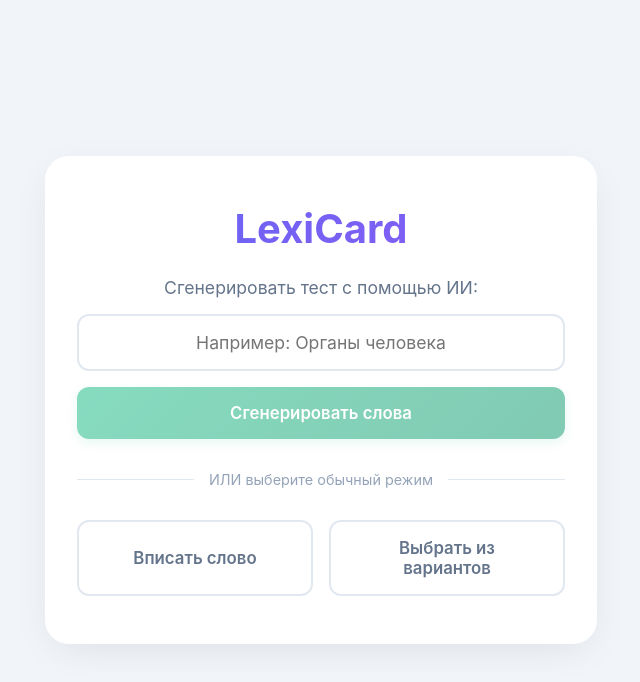
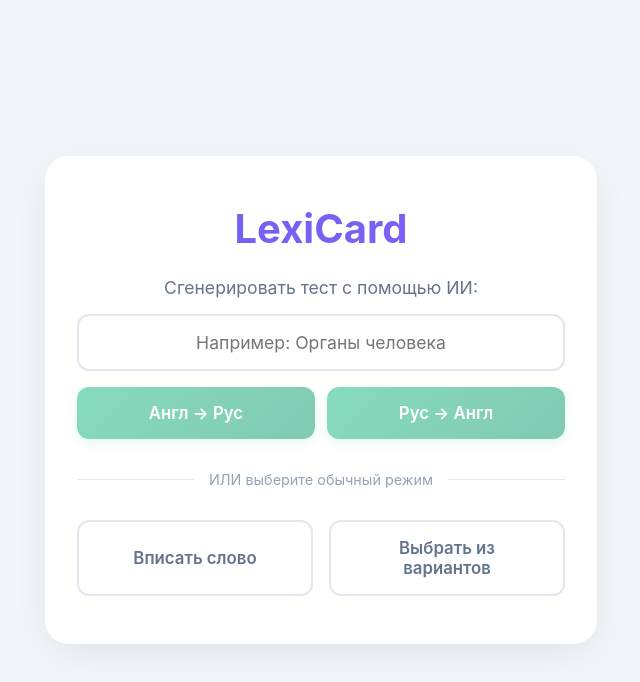
Before and after one commit to Evil-Pinguin/lexicard, a React (Vite) app: page / in a window 1280 px wide. Shown: the top 682 px of the page, without its empty margins (319-959 px from the left). Built offline with nearby package versions, Linux system fonts and the light colour scheme.

Commit message:
Add bidirectional translation (En-Ru / Ru-En)

```diff
--- a/src/App.tsx
+++ b/src/App.tsx
@@ -1,13 +1,13 @@
 import { useState, useEffect } from 'react';
 import { words as initialWords } from './data';
-import { type Mode, type WordCard } from './types';
+import { type Mode, type WordCard, type Direction } from './types';
 import { StartScreen } from './components/StartScreen';
 import { ResultScreen } from './components/ResultScreen';
 import { Flashcard } from './components/Flashcard';
 
 type AnswerStatus = 'idle' | 'correct' | 'incorrect';
 
-// Функция генерации звука (остается здесь, так как это утилита)
+// Функция генерации звука
 const playSound = (isCorrect: boolean) => {
   const AudioContext = window.AudioContext || (window as any).webkitAudioContext;
   const audioContext = new AudioContext();
@@ -42,48 +42,44 @@ function App() {
   const [isFinished, setIsFinished] = useState<boolean>(false);
   const [timeLeft, setTimeLeft] = useState<number>(10);
 
-  // AI стейты (теперь на своем месте, на верху компонента)
+  // AI стейты и направление перевода
   const [words, setWords] = useState<WordCard[]>(initialWords);
   const [topic, setTopic] = useState<string>('');
   const [isLoading, setIsLoading] = useState<boolean>(false);
+  const [direction, setDirection] = useState<Direction>('en-ru');
 
   const currentWord = words[currentIndex];
 
-  const generateChoices = (correctWord: WordCard) => {
-    const wrongTranslations = words.filter(w => w.id !== correctWord.id).map(w => w.russian);
+  const generateChoices = (correctWord: WordCard, dir: Direction = direction) => {
+    const lang = dir === 'en-ru' ? 'russian' : 'english';
+    const wrongTranslations = words.filter(w => w.id !== correctWord.id).map(w => w[lang]);
     const shuffledWrong = wrongTranslations.sort(() => 0.5 - Math.random());
-    const finalChoices = [...shuffledWrong.slice(0, 3), correctWord.russian].sort(() => 0.5 - Math.random());
+    const finalChoices = [...shuffledWrong.slice(0, 3), correctWord[lang]].sort(() => 0.5 - Math.random());
     setChoices(finalChoices);
   };
 
-    const handleGenerateWords = async () => {
+  const handleGenerateWords = async (dir: Direction) => {
     if (!topic.trim()) return;
 
     setIsLoading(true);
+    setDirection(dir); // Устанавливаем направление для всего теста
 
     try {
-      // Делаем POST-запрос к нашей серверлесс-функции в папке api
       const response = await fetch('/api/generate', {
         method: 'POST',
-        headers: {
-          'Content-Type': 'application/json',
-        },
-        body: JSON.stringify({ topic }), // Отправляем тему, введенную пользователем
+        headers: { 'Content-Type': 'application/json' },
+        body: JSON.stringify({ topic }),
       });
 
-      if (!response.ok) {
-        throw new Error('Ошибка сервера');
-      }
+      if (!response.ok) throw new Error('Ошибка сервера');
 
-      // Получаем слова из ответа
       const aiWords: WordCard[] = await response.json();
 
-      // Обновляем слова и сбрасываем прогресс теста
       setWords(aiWords);
       setCurrentIndex(0);
       setScore(0);
       setIsFinished(false);
-      setMode('input'); // Сразу кидаем в режим ввода текста
+      setMode('input');
       setTopic('');
     } catch (error) {
       console.error('Ошибка генерации:', error);
@@ -111,7 +107,10 @@ function App() {
   const handleCheckAnswer = () => {
     if (answerStatus !== 'idle') return;
     const normalizedAnswer = userAnswer.trim().toLowerCase();
-        const correctAnswer = currentWord.russian.trim().toLowerCase();
+    const correctAnswer = direction === 'en-ru'
+      ? currentWord.russian.trim().toLowerCase()
+      : currentWord.english.trim().toLowerCase();
+
     if (normalizedAnswer === correctAnswer) {
       setAnswerStatus('correct');
       setScore(score + 1);
@@ -120,13 +119,15 @@ function App() {
     } else {
       setAnswerStatus('incorrect');
       playSound(false);
-      setTimeout(() => handleNextWord(), 3000);
+      setTimeout(() => handleNextWord(), 1500);
     }
   };
 
   const handleCheckChoice = (choice: string) => {
     if (answerStatus !== 'idle') return;
-    if (choice === currentWord.russian) {
+    const correctChoice = direction === 'en-ru' ? currentWord.russian : currentWord.english;
+
+    if (choice === correctChoice) {
       setAnswerStatus('correct');
       setScore(score + 1);
       playSound(true);
@@ -160,7 +161,6 @@ function App() {
 
   const progressPercent = ((currentIndex + 1) / words.length) * 100;
 
-  // Ранние возвраты
   if (mode === null) {
     return (
       <StartScreen
@@ -179,7 +179,6 @@ function App() {
     return <ResultScreen score={score} totalWords={words.length} />;
   }
 
-  // Основной экран
   return (
     <Flashcard
       mode={mode}
@@ -189,6 +188,7 @@ function App() {
       answerStatus={answerStatus}
       choices={choices}
       progressPercent={progressPercent}
+      direction={direction}
       setUserAnswer={setUserAnswer}
       handleCheckAnswer={handleCheckAnswer}
       handleCheckChoice={handleCheckChoice}
--- a/src/components/Flashcard.tsx
+++ b/src/components/Flashcard.tsx
@@ -1,5 +1,5 @@
 import { useEffect, useRef } from 'react';
-import { type Mode, type WordCard } from '../types';
+import { type Mode, type WordCard, type Direction } from '../types';
 
 type AnswerStatus = 'idle' | 'correct' | 'incorrect';
 
@@ -11,6 +11,7 @@ interface FlashcardProps {
   answerStatus: AnswerStatus;
   choices: string[];
   progressPercent: number;
+  direction: Direction; // <-- Добавили направление
   setUserAnswer: (answer: string) => void;
   handleCheckAnswer: () => void;
   handleCheckChoice: (choice: string) => void;
@@ -19,18 +20,21 @@ interface FlashcardProps {
 }
 
 export const Flashcard = ({
-  mode, currentWord, timeLeft, userAnswer, answerStatus, choices, progressPercent,
+  mode, currentWord, timeLeft, userAnswer, answerStatus, choices, progressPercent, direction,
   setUserAnswer, handleCheckAnswer, handleCheckChoice, handleNextWord, handleKeyDown
 }: FlashcardProps) => {
-  // Хук для связи с DOM-элементом инпута
   const inputRef = useRef<HTMLInputElement>(null);
 
-  // Автофокус на инпуте при смене слова или режима
   useEffect(() => {
     if (mode === 'input' && answerStatus === 'idle') {
       inputRef.current?.focus();
     }
   }, [currentWord, mode, answerStatus]);
+
+  // Определяем, какое слово показывать крупно, а какое прятать
+  const displayWord = direction === 'en-ru' ? currentWord.english : currentWord.russian;
+  const correctAnswerText = direction === 'en-ru' ? currentWord.russian : currentWord.english;
+  const placeholderText = direction === 'en-ru' ? 'Введите перевод на русский' : 'Введите перевод на английский';
 
   return (
     <div className="app">
@@ -38,16 +42,17 @@ export const Flashcard = ({
         <div className="progress-fill" style={{ width: `${progressPercent}%` }}></div>
       </div>
 
-        <div className="card card-animate" key={currentWord.id}>
-        <h2 className="word">{currentWord.english}</h2>
+      <div className="card card-animate" key={currentWord.id}>
+        <h2 className="word">{displayWord}</h2>
         <p className={`timer ${timeLeft <= 3 ? 'timer-danger' : ''}`}>Осталось времени: {timeLeft} сек</p>
+
         {answerStatus === 'correct' && (
           <div className="dopamine-badge">Отлично! +1</div>
         )}
-                {/* Блок исправления ошибки */}
+
         {answerStatus === 'incorrect' && (
           <div className="correction-block">
-            <p className="correct-answer">Правильный ответ: {currentWord.russian}</p>
+            <p className="correct-answer">Правильный ответ: {correctAnswerText}</p>
             {mode === 'input' && userAnswer.trim() && (
               <p className="wrong-answer">Ваш ответ: {userAnswer}</p>
             )}
@@ -57,13 +62,13 @@ export const Flashcard = ({
         {mode === 'input' ? (
           <div className="input-mode">
             <input
-              ref={inputRef} // Привязываем ссылку к инпуту
+              ref={inputRef}
               type="text"
               className={`answer-input ${answerStatus}`}
               value={userAnswer}
               onChange={(e) => setUserAnswer(e.target.value)}
               onKeyDown={handleKeyDown}
-              placeholder="Введите перевод"
+              placeholder={placeholderText}
               disabled={answerStatus !== 'idle'}
             />
             <button className="btn btn-primary" onClick={handleCheckAnswer}>Проверить</button>
@@ -74,7 +79,7 @@ export const Flashcard = ({
               <button
                 key={choice}
                 className={`choice-btn ${
-                  answerStatus === 'idle' ? '' : choice === currentWord.russian ? 'correct' : 'incorrect'
+                  answerStatus === 'idle' ? '' : choice === correctAnswerText ? 'correct' : 'incorrect'
                 }`}
                 onClick={() => handleCheckChoice(choice)}
                 disabled={answerStatus !== 'idle'}
--- a/src/components/StartScreen.tsx
+++ b/src/components/StartScreen.tsx
@@ -1,24 +1,23 @@
-import { type Mode, type WordCard } from '../types';
+import { type Mode, type WordCard, type Direction } from '../types';
 
 interface StartScreenProps {
   setMode: (mode: Mode) => void;
-  generateChoices: (correctWord: WordCard) => void;
+  generateChoices: (correctWord: WordCard, dir?: Direction) => void;
   currentWord: WordCard;
-  // Новые пропсы для AI
   topic: string;
   setTopic: (topic: string) => void;
   isLoading: boolean;
-  handleGenerateWords: () => void;
+  handleGenerateWords: (dir: Direction) => void;
 }
 
 export const StartScreen = ({
   setMode, generateChoices, currentWord, topic, setTopic, isLoading, handleGenerateWords
 }: StartScreenProps) => {
 
-  // Обработчик нажатия Enter в поле темы
   const handleAiKeyDown = (e: React.KeyboardEvent<HTMLInputElement>) => {
+    // По Enter запускаем генерацию в базовом направлении (En -> Ru)
     if (e.key === 'Enter' && !isLoading) {
-      handleGenerateWords();
+      handleGenerateWords('en-ru');
     }
   };
 
@@ -27,7 +26,6 @@ export const StartScreen = ({
       <div className="start-screen">
         <h1>LexiCard</h1>
 
-        {/* Блок нейросети */}
         <div className="ai-section">
           <p>Сгенерировать тест с помощью ИИ:</p>
           <input
@@ -39,22 +37,26 @@ export const StartScreen = ({
             placeholder="Например: Органы человека"
             disabled={isLoading}
           />
-          <button
-            className="btn btn-primary ai-btn"
-            onClick={handleGenerateWords}
-            disabled={isLoading || !topic.trim()}
-          >
-            {isLoading ? (
-              <>
-                <span className="spinner"></span> Генерация...
-              </>
-            ) : 'Сгенерировать слова'}
-          </button>
+          <div className="ai-direction-buttons">
+            <button
+              className="btn btn-primary ai-btn"
+              onClick={() => handleGenerateWords('en-ru')}
+              disabled={isLoading || !topic.trim()}
+            >
+              {isLoading ? 'Генерация...' : 'Англ → Рус'}
+            </button>
+            <button
+              className="btn btn-primary ai-btn"
+              onClick={() => handleGenerateWords('ru-en')}
+              disabled={isLoading || !topic.trim()}
+            >
+              {isLoading ? 'Генерация...' : 'Рус → Англ'}
+            </button>
+          </div>
         </div>
 
         <div className="ai-divider">ИЛИ выберите обычный режим</div>
 
-        {/* Стандартные режимы */}
         <div className="mode-buttons">
           <button className="btn btn-secondary" onClick={() => setMode('input')} disabled={isLoading}>Вписать слово</button>
           <button className="btn btn-secondary" onClick={() => { setMode('choice'); generateChoices(currentWord); }} disabled={isLoading}>Выбрать из вариантов</button>
--- a/src/index.css
+++ b/src/index.css
@@ -426,3 +426,15 @@ body {
   text-decoration: line-through;
   opacity: 0.8;
 }
+
+/* --- Кнопки направления перевода --- */
+.ai-direction-buttons {
+  display: flex;
+  justify-content: center;
+  gap: 12px;
+}
+
+.ai-direction-buttons .ai-btn {
+  width: auto;
+  flex: 1; /* Чтобы обе кнопки были одинакового размера */
+}
--- a/src/types.ts
+++ b/src/types.ts
@@ -5,3 +5,5 @@ export interface WordCard {
 }
 
 export type Mode = 'input' | 'choice';
+
+export type Direction = 'en-ru' | 'ru-en';
```
